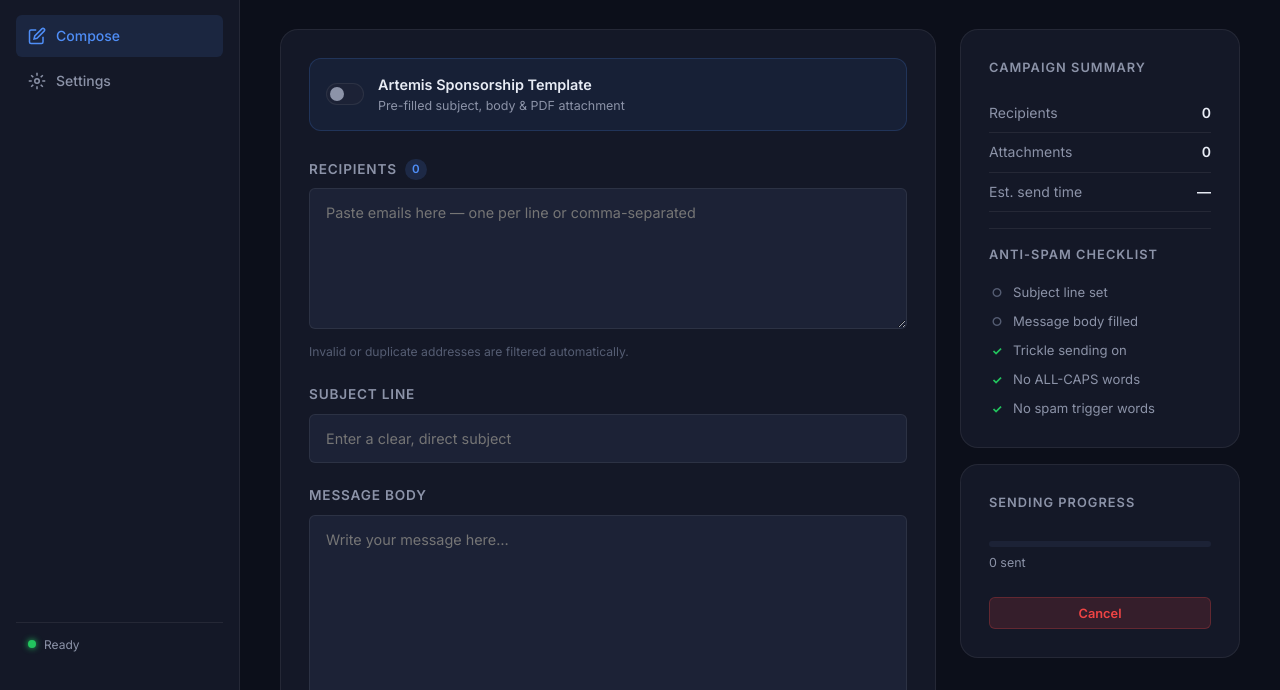
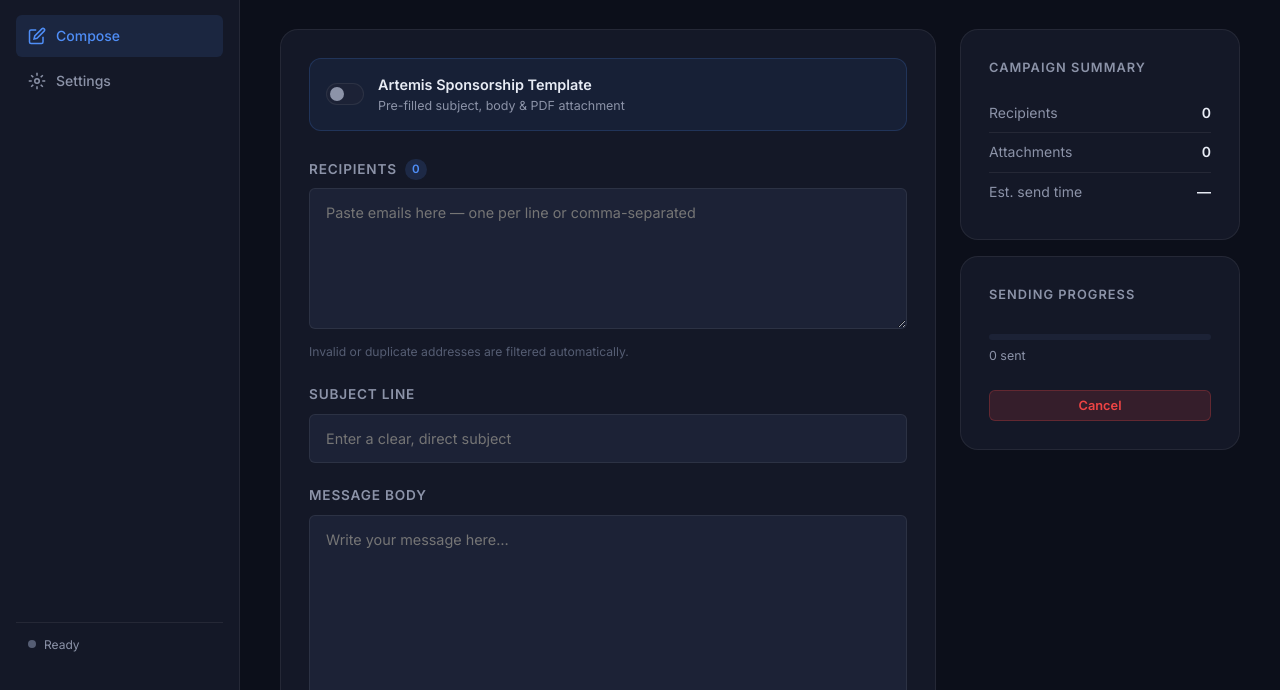
Before and after one commit to ReedFisch/email-bot, a website: page index.html in a window 1280 px wide. Shown: the part 110-800 px from the top of the page. Drawn offline with Linux system fonts and the light colour scheme.

Commit message:
Remove anti-spam checklist from UI

```diff
--- a/index.html
+++ b/index.html
@@ -187,25 +187,7 @@
                         <span class="stat-label">Est. send time</span>
                         <span class="stat-value" id="statTime">—</span>
                     </div>
-                    <div class="divider"></div>
-                    <h3 class="card-title">Anti-Spam Checklist</h3>
-                    <ul class="checklist" id="spamChecklist">
-                        <li class="check-item" id="checkSubject">
-                            <span class="check-icon pending">○</span>
-                        </li>
-                        <li class="check-item" id="checkMessage">
-                            <span class="check-icon pending">○</span>
-                        </li>
-                        <li class="check-item" id="checkTrickle">
-                            <span class="check-icon ok">✓</span>
-                        </li>
-                        <li class="check-item" id="checkCaps">
-                            <span class="check-icon ok">✓</span>
-                        </li>
-                        <li class="check-item" id="checkSpamWords">
-                            <span class="check-icon ok">✓</span>
-                        </li>
-                    </ul>
+
                 </div>
 
                 <!-- Progress card – shown during send -->
```
